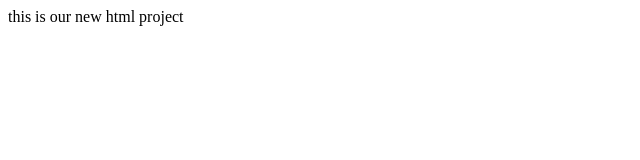
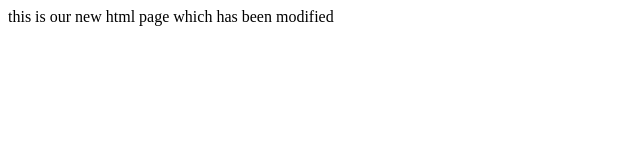
Before and after one commit to Razzybee/HTML-demo, a plain HTML site: page index.html in a window 1280 px wide. Shown: the whole page, without its empty margins (0-640 px from the left). Drawn offline with Linux system fonts and the light colour scheme.

Commit message:
modified the index.html file

```diff
--- a/index.html
+++ b/index.html
@@ -1,7 +1,7 @@
 <html>
 	<body>
 		<head>
-			</head>
-			<p>this is our new html project<p>
-			</body>
-			</html>
+</head>
+		<p>this is our new html page which has been modified<p>
+</body>
+</html>
```
